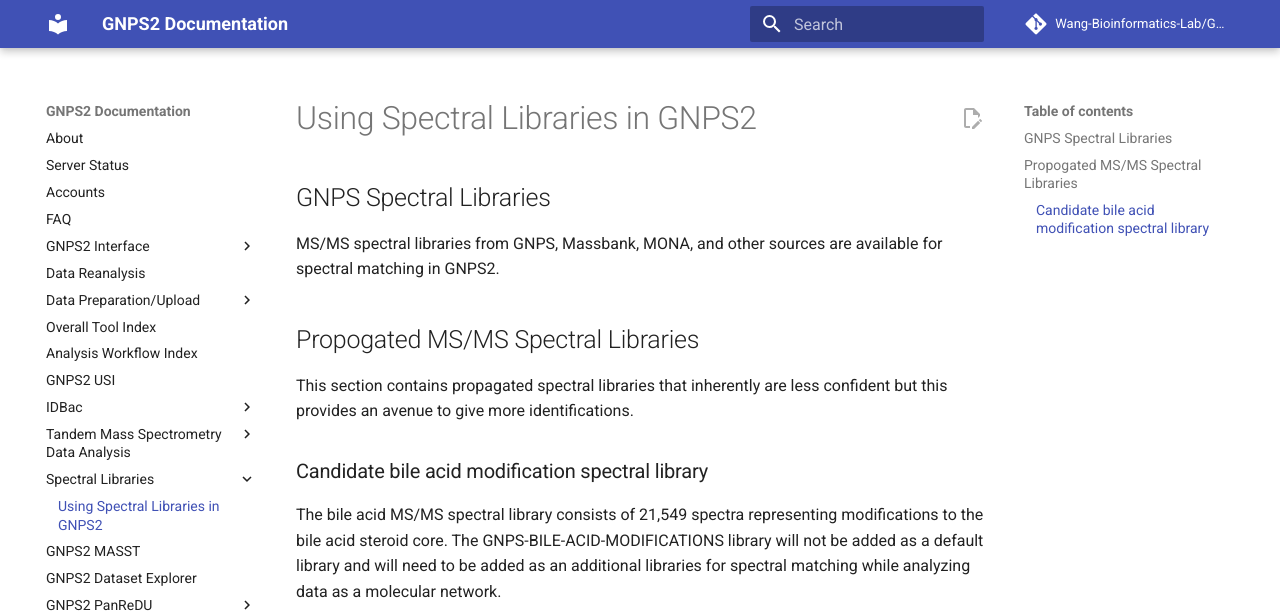
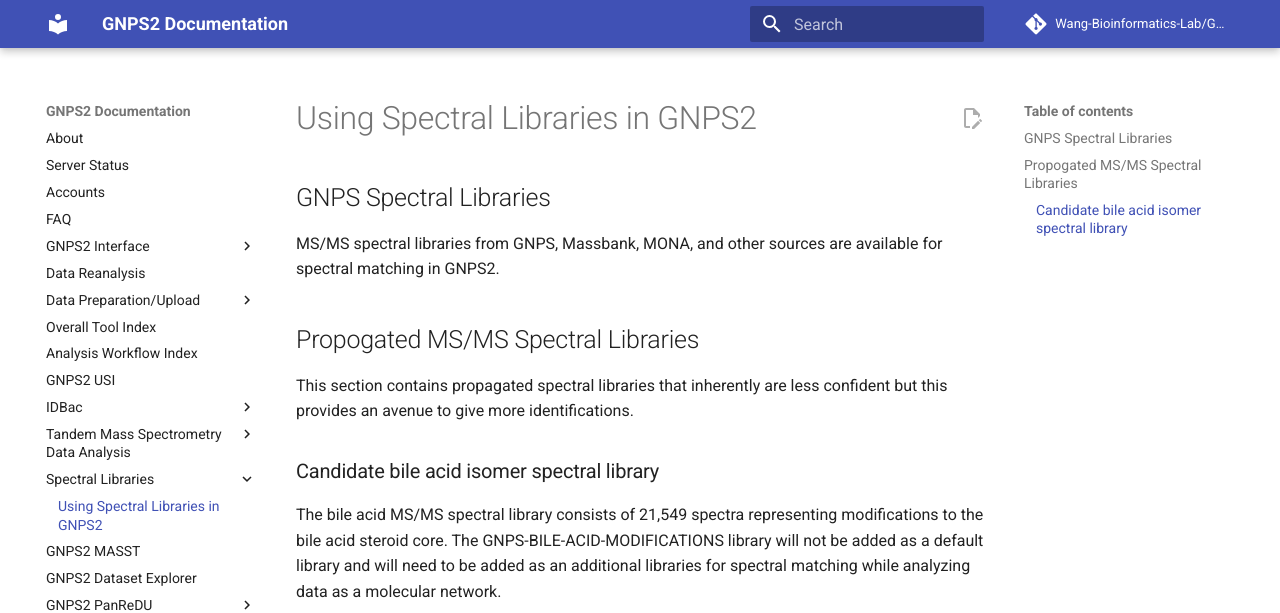
Before and after one commit to Wang-Bioinformatics-Lab/GNPS2_Documentation, an MkDocs documentation site: the page built from docs/libraries.md, in a window 1280 px wide and 1370 px high. Shown: the top 613 px of the window. Built offline with MkDocs 1.6.1 and Material for MkDocs 9.7.7, drawn with Linux system fonts in a browser that asks for light colours; comment, search, counter and statistics services are not loaded.

Commit message:
Update libraries.md
This is for the documentation of using the GNPS-MASSQL-BILE-ACID-ISOMER library with GNPS2 molecular networking workflows.

```diff
--- a/docs/libraries.md
+++ b/docs/libraries.md
@@ -7,7 +7,7 @@
 
 This section contains propagated spectral libraries that inherently are less confident but this provides an avenue to give more identifications.
 
-### Candidate bile acid modification spectral library
+### Candidate bile acid isomer spectral library
 
 The bile acid MS/MS spectral library consists of 21,549 spectra representing modifications to the bile acid steroid core. The GNPS-BILE-ACID-MODIFICATIONS library will not be added as a default library and will need to be added as an additional libraries for spectral matching while analyzing data as a molecular network.
 
```
